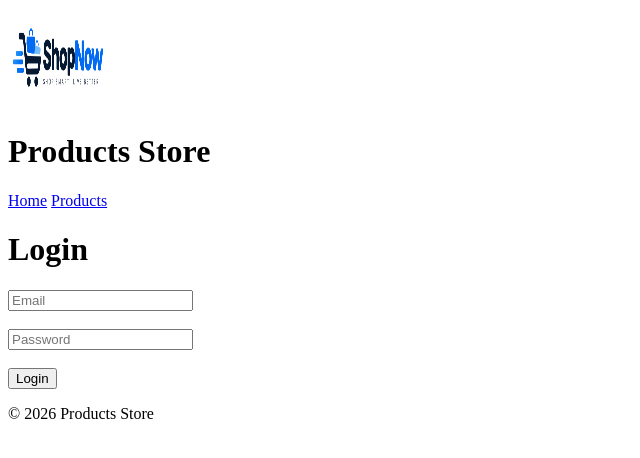
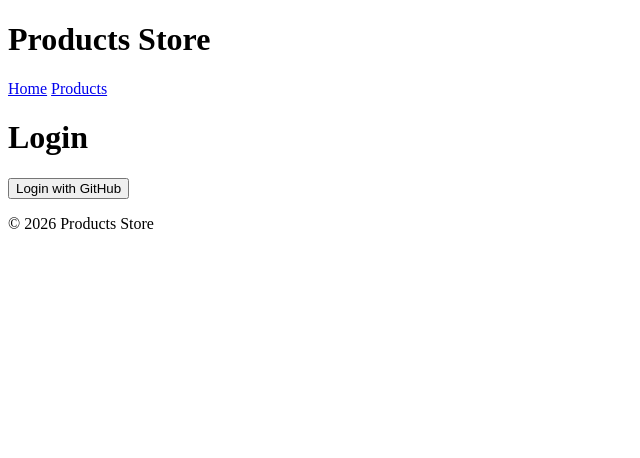
Before and after one commit to maahiv/app-using-next, a Next.js app: page /login in a window 1280 px wide. Shown: the top 458 px of the page, without its empty margins (0-640 px from the left). Built offline with nearby package versions, Linux system fonts and the light colour scheme.

Commit message:
Implement NextAuth GitHub authentication

```diff
--- a/app/layout.js
+++ b/app/layout.js
@@ -1,23 +1,19 @@
 import Image from "next/image";
 import Link from "next/link";
+import Providers from "./providers";
+
 
 export default function RootLayout({ children }) {
   return (
     <html lang="en">
       <body>
+  <Providers>
     <header>
-          <Image
-            src="/logo.png"
-            alt="Products Store Logo"
-            width={100}
-            height={100}
-          />
-
       <h1>Products Store</h1>
 
       <nav>
-            <Link href="/">Home</Link>{" "}
-            <Link href="/products">Products</Link>
+        <a href="/">Home</a>{" "}
+        <a href="/products">Products</a>
       </nav>
     </header>
 
@@ -26,6 +22,7 @@ export default function RootLayout({ children }) {
     <footer>
       <p>© 2026 Products Store</p>
     </footer>
+  </Providers>
 </body>
     </html>
   );
--- a/app/login/page.js
+++ b/app/login/page.js
@@ -1,66 +1,21 @@
 "use client";
 
-import { useState } from "react";
-import { useRouter } from "next/navigation";
+import { signIn } from "next-auth/react";
 
 export default function LoginPage() {
-  const router = useRouter();
-
-  const [email, setEmail] = useState("");
-  const [password, setPassword] = useState("");
-  const [error, setError] = useState("");
-
-  async function handleSubmit(e) {
-    e.preventDefault();
-    setError("");
-
-    const response = await fetch("/api/login", {
-      method: "POST",
-      headers: {
-        "Content-Type": "application/json",
-      },
-      body: JSON.stringify({ email, password }),
+  const handleLogin = async () => {
+    await signIn("github", {
+      callbackUrl: "/dashboard",
     });
-
-    const data = await response.json();
-
-    if (!response.ok) {
-      setError(data.message);
-      return;
-    }
-
-    router.push("/dashboard");
-  }
+  };
 
   return (
     <div>
       <h1>Login</h1>
 
-      <form onSubmit={handleSubmit}>
-        <input
-          type="email"
-          placeholder="Email"
-          value={email}
-          onChange={(e) => setEmail(e.target.value)}
-        />
-
-        <br />
-        <br />
-
-        <input
-          type="password"
-          placeholder="Password"
-          value={password}
-          onChange={(e) => setPassword(e.target.value)}
-        />
-
-        <br />
-        <br />
-
-        <button type="submit">Login</button>
-      </form>
-
-      {error && <p>{error}</p>}
+      <button onClick={handleLogin}>
+        Login with GitHub
+      </button>
     </div>
   );
 }
--- /dev/null
+++ b/app/providers.js
@@ -0,0 +1,7 @@
+"use client";
+
+import { SessionProvider } from "next-auth/react";
+
+export default function Providers({ children }) {
+  return <SessionProvider>{children}</SessionProvider>;
+}
--- a/package.json
+++ b/package.json
@@ -11,6 +11,7 @@
   "dependencies": {
     "jose": "^6.2.12",
     "next": "16.3.6",
+    "next-auth": "^4.24.15",
     "react": "19.2.8",
     "react-dom": "19.2.8"
   },
```
Also changed, not shown: app/api/auth/[...nextauth]/route.js (added, +15 -0 lines), app/dashboard/page.js (+6 -16 lines), 1 other file (tests, documents, lock files or other folders). Lines whose indentation alone changed are shown as unchanged.
